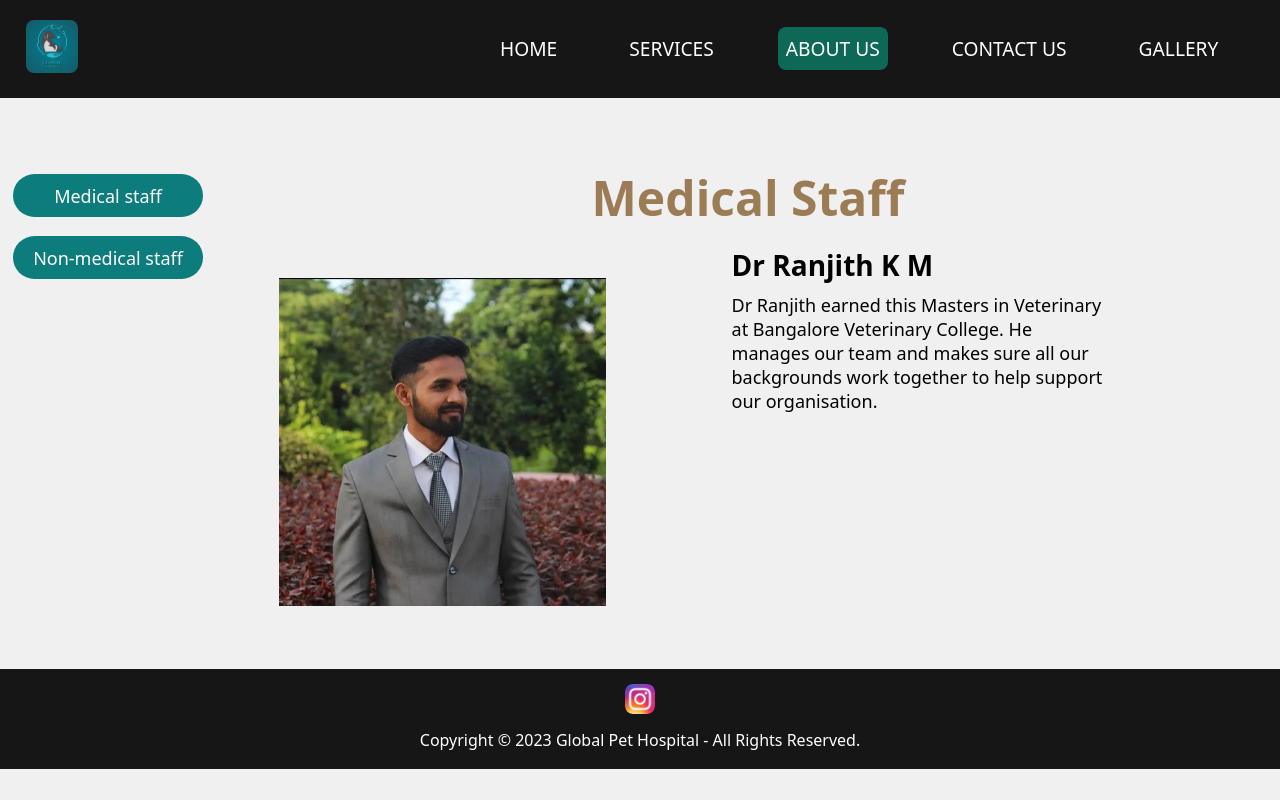
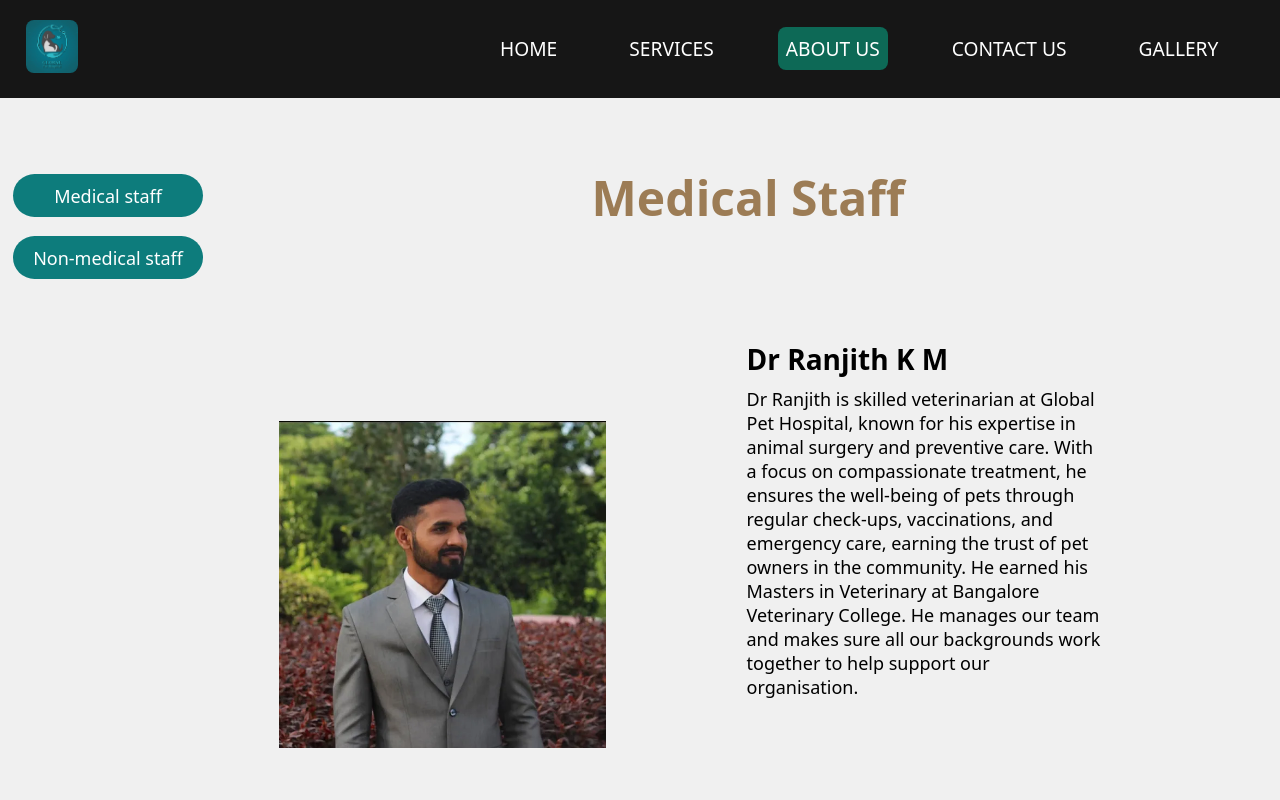
Before and after one commit to vivekkb14/gph, a React (Create React App) app in the folder my-app/: page /about in a window 1280 px wide. Shown: the top 800 px of the page. Built offline with nearby package versions, Linux system fonts and the light colour scheme.

Commit message:
Added changes for about us

```diff
--- a/my-app/src/components/Footer/Footer.css
+++ b/my-app/src/components/Footer/Footer.css
@@ -9,23 +9,17 @@
     padding: 15px 8%;
     justify-content: space-between;
     margin-top: 0;
-    /* take available whitespace */
     margin-bottom: -10px;
-    /* remove bottom whitespace */
     padding-bottom: 5px;
     height: 100px;
-    /* calc height when limited content */
-    /* display:grid */
 }
 
 .logo {
     width: 30px;
-    /* padding: 1px; */
     cursor: pointer;
     height: 30px;
     overflow: 'hidden';
     border-radius: .5rem;
-    /* background-color: white; */
 }
 
 .text {
--- a/my-app/src/components/NavBar/Pages/About/About.css
+++ b/my-app/src/components/NavBar/Pages/About/About.css
@@ -24,6 +24,8 @@
   /* text-align: start; */
   padding-bottom: 15rem;
   padding-right: 12rem;
+  margin-left: 2%;
+  margin-top: 10%;
   /* width: 36rem; */
 }
 
--- a/my-app/src/components/NavBar/Pages/About/About.js
+++ b/my-app/src/components/NavBar/Pages/About/About.js
@@ -1,5 +1,6 @@
 import React, { useState } from 'react'
-import pic from '../../../../assets/About-us/Doctor1.webp';
+import ranjithPic from '../../../../assets/About-us/Doctor1.webp';
+import sanjayPic from '../../../../assets/About-us/sanjay.jpg';
 import './About.css';
 
 export const About = () => {
@@ -16,11 +17,15 @@ export const About = () => {
         <div className='component'>
           <p className='thirdComponent'>Medical Staff</p>
           <div className='middleComponent'>
-            <img src={pic} className='inspection-image'></img>
+            <img src={ranjithPic} className='inspection-image'></img>
             <div className='texts'>
               <p className='aboutPageHeadTextComponent'>Dr Ranjith K M</p>
               <p className='normalText'>
-                Dr Ranjith earned this Masters in Veterinary at Bangalore
+                Dr Ranjith is skilled veterinarian at Global Pet Hospital, known for
+                his expertise in animal surgery and preventive care. With a focus on
+                compassionate treatment, he ensures the well-being of pets through regular check-ups,
+                vaccinations, and emergency care, earning the trust of pet owners in the community.
+                He earned his Masters in Veterinary at Bangalore
                 Veterinary College. He manages our team and makes sure all our
                 backgrounds work together to help support our organisation.
               </p>
@@ -43,13 +48,13 @@ export const About = () => {
         <div className='component'>
           <p className='thirdComponent'>Non-Medical Staff</p>
           <div className='middleComponent'>
-            <img src={pic} className='inspection-image'></img>
+            <img src={sanjayPic} className='inspection-image'></img>
             <div className='texts'>
               <p className='aboutPageHeadTextComponent'>Sanjay H M</p>
               <p className='normalText'>
-                Dr Ranjith earned this Masters in Veterinary at Bangalore
-                Veterinary College. He manages our team and makes sure all our
-                backgrounds work together to help support our organisation.
+                Sanjay H M is manager in Global Pet Hospital. He manages pet grooming,
+                pet medicines and other internal things. He has three years of managerial
+                experience in corporate world. He is back-bone of global pet hospital.
               </p>
             </div>
           </div>
```
Also changed, not shown: my-app/src/assets/About-us/sanjay.jpg (added).
